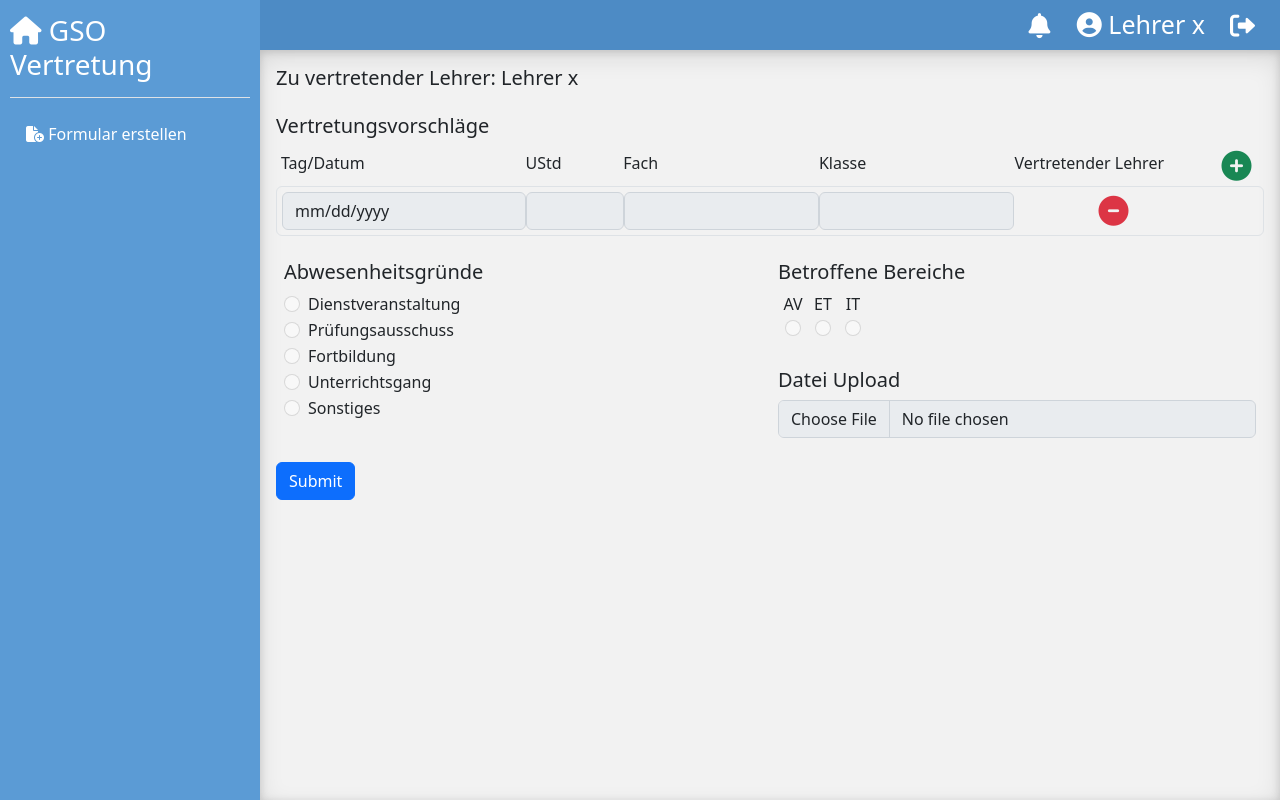
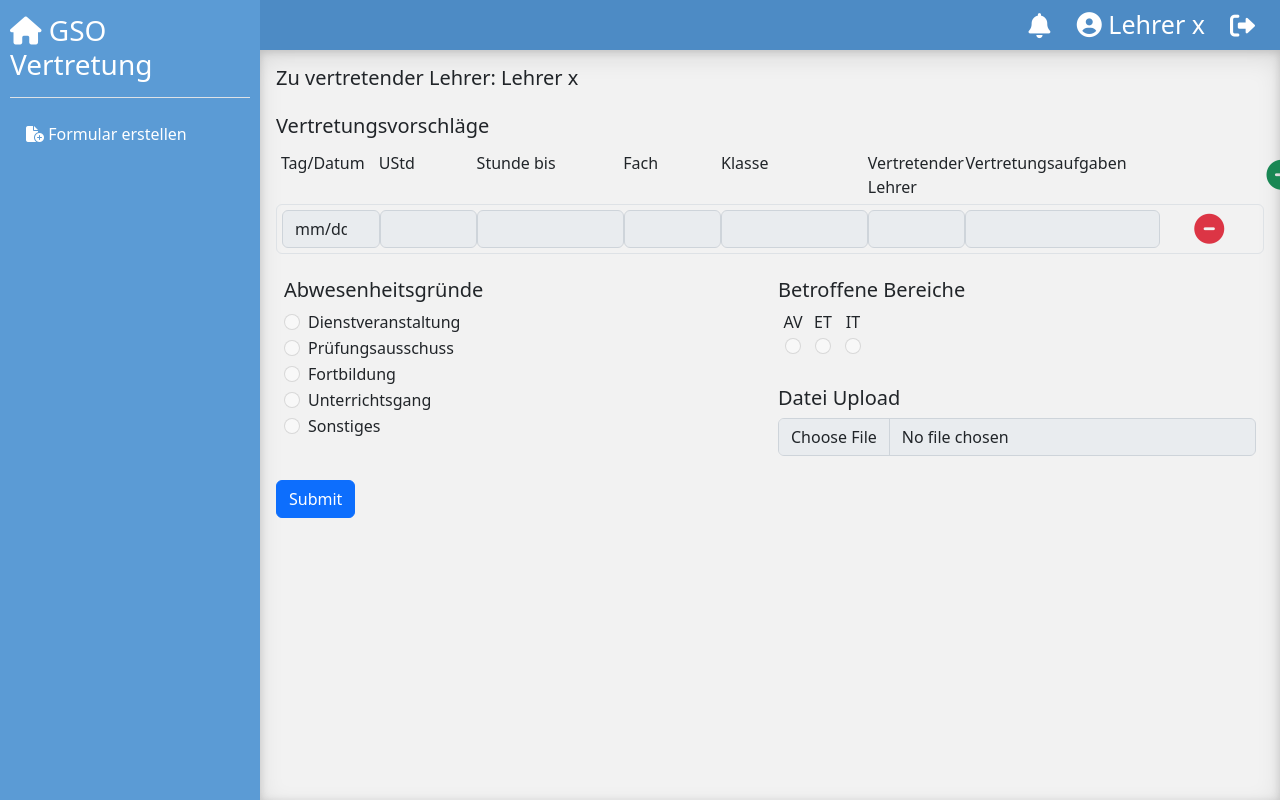
Before and after one commit to Nepomukk/Vertretungsplaner, a Flask app: page /formular in a window 1280 px wide. Run offline with Flask 2, Linux system fonts and the light colour scheme; some libraries are stand-ins or nearby versions.

Commit message:
adapt grid

```diff
--- a/frontend/main.py
+++ b/frontend/main.py
@@ -76,8 +76,7 @@ def formular_page():
         },
     }
     return render_template('pages/formular.html', default=default, username=name,
-                           absence_reasons=absence_reasons, affected_departments=affected_departments,allow_comment=allow_comment, allow_edit=False
-                           )
-
+                           absence_reasons=absence_reasons, affected_departments=affected_departments, allow_comment= allow_comment,
+                           allow_edit=False)
 
 app.run()
--- a/frontend/static/css/formular.css
+++ b/frontend/static/css/formular.css
@@ -1,6 +1,7 @@
 .fp-absence-grid {
     display: grid;
-    grid-template-columns: [first-col] 25% 10% 20% 20% auto [last-col] 45px;
+    /*grid-template-columns: [first-col] 25% 10% 20% 20% auto [last-col] 45px;*/
+    grid-template-columns: [first-col] 10% 10% 15% 10% 15% 10% 20% 10% auto[last-col] 45px;
     padding: 5px;
 }
 .fp-absence-grid .last-col {
--- a/frontend/templates/pages/formular.html
+++ b/frontend/templates/pages/formular.html
@@ -10,9 +10,11 @@
                 <div class="label-container fp-absence-grid">
                     <label for="">Tag/Datum</label>
                     <label for="">UStd</label>
+                    <label for="">Stunde bis</label>
                     <label for="">Fach</label>
                     <label for="">Klasse</label>
                     <label for="">Vertretender Lehrer</label>
+                    <label for="">Vertretungsaufgaben</label>
                     <span class="circle-button text-success last-col" onclick="fpAddAbsenceLesson()">
                         <i class="fa-solid fa-circle-plus"></i>
                     </span>
@@ -23,8 +25,14 @@
                            disabled {% endif %}>
                     <input type="number" class="form-control" {% if not allow_edit %}
                            disabled {% endif %}>
+                    <input type="number" class="form-control" {% if not allow_edit %}
+                           disabled {% endif %}>
                     <input type="text" class="form-control" {% if not allow_edit %}
                     disabled {% endif %} >
+                    <input type="text" class="form-control" {% if not allow_edit %}
+                    disabled {% endif %}>
+                    <input type="text" class="form-control" {% if not allow_edit %}
+                    disabled {% endif %}>
                     <input type="text" class="form-control" {% if not allow_edit %}
                     disabled {% endif %}>
                     <span class="circle-button text-danger" onclick="fpRemoveAbsenceLesson(this)">
```
